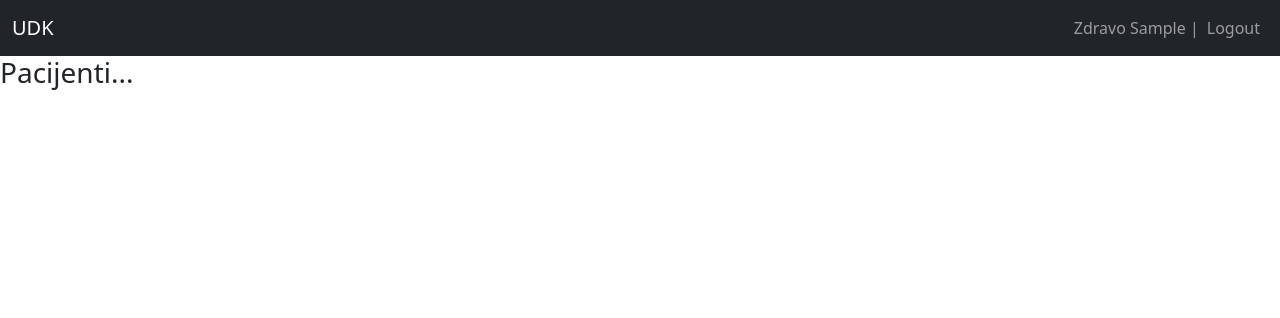
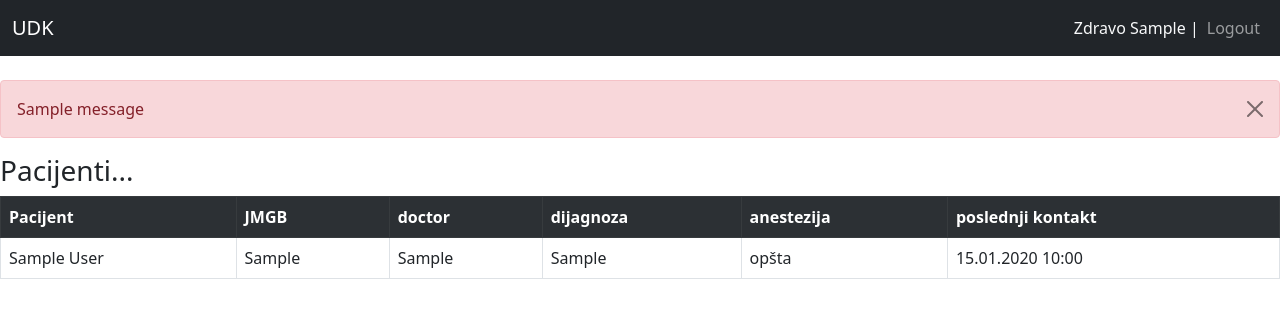
Before and after one commit to mitke/patientCom, a Django app: page / in a window 1280 px wide. Shown: the top 318 px of the page. Run offline with Django 4.2, Linux system fonts and the light colour scheme; a user stored in the database is signed in; tables that the repository leaves empty hold one stand-in row (values such as "Sample post"); one stand-in notice (Sample message) is shown.

Commit message:
radi lista kontakata

```diff
--- a/kontakti/models.py
+++ b/kontakti/models.py
@@ -24,6 +24,7 @@ class Patient(models.Model):
     zipcode = models.CharField(max_length=10)
     doctor = models.CharField(max_length=50)
     diagnose = models.CharField(max_length=100)
+    anestezija = models.BooleanField()
 
     def __str__(self):
         return self.first_name +' ' + self.last_name
@@ -31,7 +32,8 @@ class Patient(models.Model):
 class Contact(models.Model):
     patient = models.ForeignKey(Patient, on_delete=models.CASCADE)
     user = models.ForeignKey(User, on_delete=models.CASCADE)
-    created_at = models.DateTimeField(auto_now_add=True)
+    #created_at = models.DateTimeField(auto_now_add=True)
+    created_at = models.DateTimeField()
     reserved_for = models.DateField()
     note = models.TextField()
 
--- a/kontakti/templates/kontakti/base.html
+++ b/kontakti/templates/kontakti/base.html
@@ -1,14 +1,27 @@
 <!DOCTYPE html>
 <html lang="en">
-<head>
+  <head>
     <meta charset="UTF-8">
     <meta name="viewport" content="width=device-width, initial-scale=1.0">
     <title>{% block title %}{% endblock %}</title>
     <link href="https://cdn.jsdelivr.net/npm/bootstrap@5.0.2/dist/css/bootstrap.min.css" rel="stylesheet" integrity="sha384-EVSTQN3/azprG1Anm3QDgpJLIm9Nao0Yz1ztcQTwFspd3yD65VohhpuuCOmLASjC" crossorigin="anonymous">
-<body>
+
+  <body>
     {% include 'kontakti/navbar.html' %}
+
+    {% if messages %}
+    {% for message in messages %}
+    <br>
+    <div class="alert alert-danger alert-dismissible fade show" role="alert">
+      {{ message }}
+      <button type="button" class="btn-close" data-bs-dismiss="alert" aria-label="Close"></button>
+    </div>
+    {% endfor %}
+    {% endif %}
+
+
     {% block content %}
     {% endblock %}
     <script src="https://cdn.jsdelivr.net/npm/bootstrap@5.0.2/dist/js/bootstrap.bundle.min.js" integrity="sha384-MrcW6ZMFYlzcLA8Nl+NtUVF0sA7MsXsP1UyJoMp4YLEuNSfAP+JcXn/tWtIaxVXM" crossorigin="anonymous"></script>
-</body>
+  </body>
 </html>
--- a/kontakti/templates/kontakti/index.html
+++ b/kontakti/templates/kontakti/index.html
@@ -7,6 +7,32 @@
 {% if user.is_authenticated %}
 
 <h3>Pacijenti...</h3>
+
+<table class="table table-striped table-bordered table-responsive-sm">
+  <tr class="table-dark">
+    <th>Pacijent</th>
+    <th>JMGB</th>
+    <th>doctor</th>
+    <th>dijagnoza</th>
+    <th>anestezija</th>
+    <th>poslednji kontakt</th>
+  </tr>
+  {% for patient in patients %}
+  <tr>
+    <td>{{ patient.first_name}} {{ patient.last_name}}</td>
+    <td>{{ patient.jmbg }}</td>
+    <td>{{ patient.doctor }}</td>
+    <td>{{ patient.diagnose }}</td>
+    <td>{% if patient.anestezija == True %}
+      opšta
+      {% else %}
+      lokalna
+      {% endif %}
+    </td>
+    <td>{{ patient.last_contact_date_time|date:"d.m.Y" }} {{ patient.last_contact_date_time|time:"H:i" }}</td>
+  </tr>
+  {% endfor %}
+</table>
 
 
 {% else %}
--- a/kontakti/templates/kontakti/navbar.html
+++ b/kontakti/templates/kontakti/navbar.html
@@ -10,7 +10,7 @@
         {% if user.is_authenticated %}
 
         <li class="nav-item">
-          <div class="navbar-text">Zdravo {{ user.first_name }} |</div>
+          <div class="navbar-text text-light">Zdravo {{ user.first_name }} |</div>
         </li>
         <li class=" nav-item">
           <a class="nav-link" href="{% url 'logout' %} ">Logout</a>
--- a/kontakti/views.py
+++ b/kontakti/views.py
@@ -3,6 +3,10 @@ from django.contrib.auth.forms import AuthenticationForm
 from django.contrib.auth import login, logout
 from .models import Patient, Contact
 from django.db.models import Max
+from django.contrib import messages
+from .forms import AddPatientForm
+from django.utils import timezone
+from datetime import datetime
 
 ##def index(request):
 ##    return render(request, 'kontakti/index.html')
@@ -11,14 +15,18 @@ from django.db.models import Max
 def index(request):
     patients = Patient.objects.annotate(
         last_contact_date_time=Max('contact__created_at')
-    ).order_by('last_contact_date_time')
+    ).order_by('last_contact_date_time')[:40]
+
     if request.method == 'POST':
+        form = AuthenticationForm(request, data=request.POST)
 
-        form = AuthenticationForm(request, data=request.POST)
         if form.is_valid():
-            user = form.get_user()
-            login(request, user)
-            return redirect('index')
+          user = form.get_user()
+          login(request, user)
+          return redirect('index')
+        else:
+          messages.success(request, "There Was An Error Logging In. Please Try Again...")
+          return redirect('index')
     else:
         form = AuthenticationForm()
     return render(request, 'kontakti/index.html', {'patients': patients})
@@ -27,3 +35,12 @@ def index(request):
 def user_logout(request):
     logout(request)
     return redirect('index')
+
+
+def add_patient(request):
+  pass
+
+
+"""def list_patients(request):
+  patients = Patient.objects.all()
+  return render(request, 'kontakti/index.html', {'patients': patients})"""
```
Also changed, not shown: kontakti/forms.py (added, +34 -0 lines), kontakti/migrations/0003_patient_anestezija.py (added), kontakti/migrations/0004_alter_contact_created_at.py (added).
